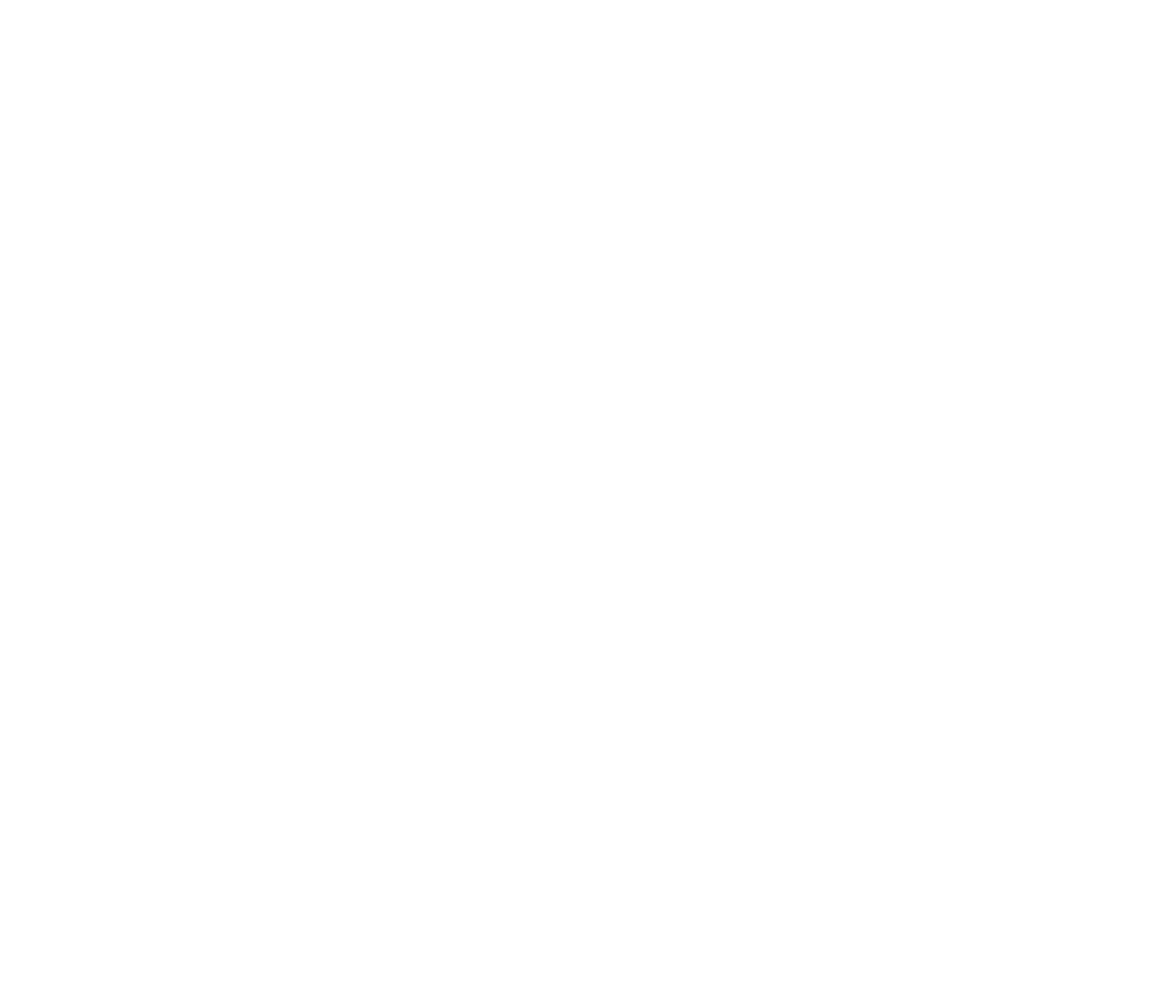
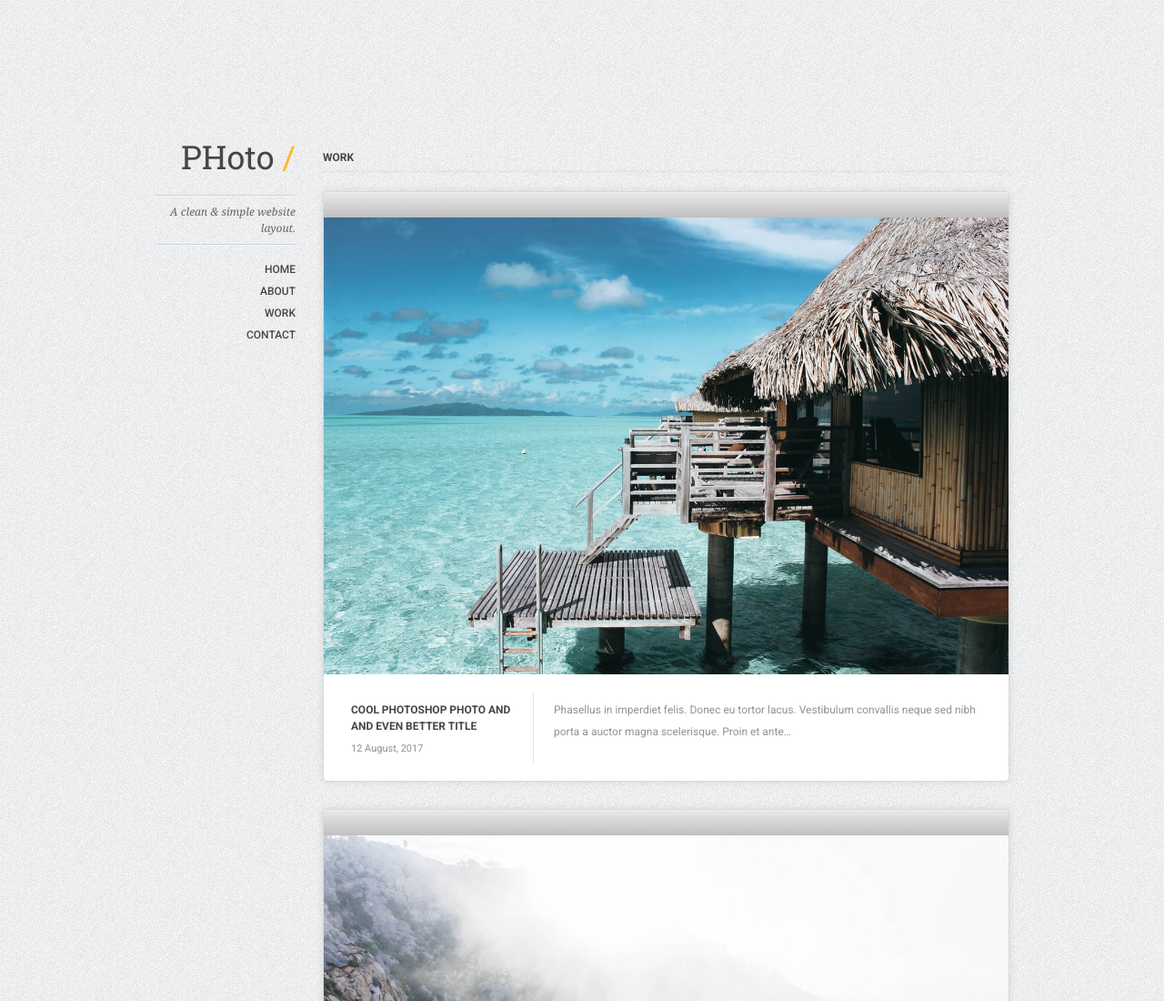
Before and after one commit to alexnesterov/photo_react, a Gatsby site: page /work in a window 1280 px wide. Before the commit this address had no page. Shown: the top 1100 px of the page at 91% size. Before the commit the page ends 800 px from the top, so only its background shows below. Built offline with nearby package versions, Linux system fonts and the light colour scheme; Gatsby itself is replaced by a stand-in of ours.

Commit message:
Add Work Page

```diff
--- a/src/components/PageTitle/PageTitle.js
+++ b/src/components/PageTitle/PageTitle.js
@@ -19,7 +19,7 @@
     height: 3px;
     margin: 5px 0 0;
     background: url(${underline}) repeat-x;
-    opacity: .1;
+    opacity: 0.1;
   }
 `;
 
--- /dev/null
+++ b/src/pages/work.js
@@ -0,0 +1,50 @@
+import React from 'react';
+
+import Layout from '../layouts/Main';
+import PageTitle from '../components/PageTitle';
+import PostList from '../components/PostList';
+
+/**
+ * Work Page Component
+ */
+const WorkPage = ({ data }) => {
+  return (
+    <Layout>
+      <PageTitle title="Work" />
+      <PostList posts={data.allMarkdownRemark.edges} />
+    </Layout>
+  );
+};
+
+/**
+ * Work Page Query
+ */
+export const query = graphql`
+  query WorkPageQuery {
+    allMarkdownRemark(
+      filter: { frontmatter: { component: { eq: "Work" } } }
+      sort: { order: DESC, fields: [frontmatter___date] }
+    ) {
+      totalCount
+      edges {
+        node {
+          id
+          frontmatter {
+            title
+            date(formatString: "DD MMMM, YYYY")
+            image {
+              childImageSharp {
+                fluid {
+                  ...GatsbyImageSharpFluid
+                }
+              }
+            }
+          }
+          excerpt
+        }
+      }
+    }
+  }
+`;
+
+export default WorkPage;
```
